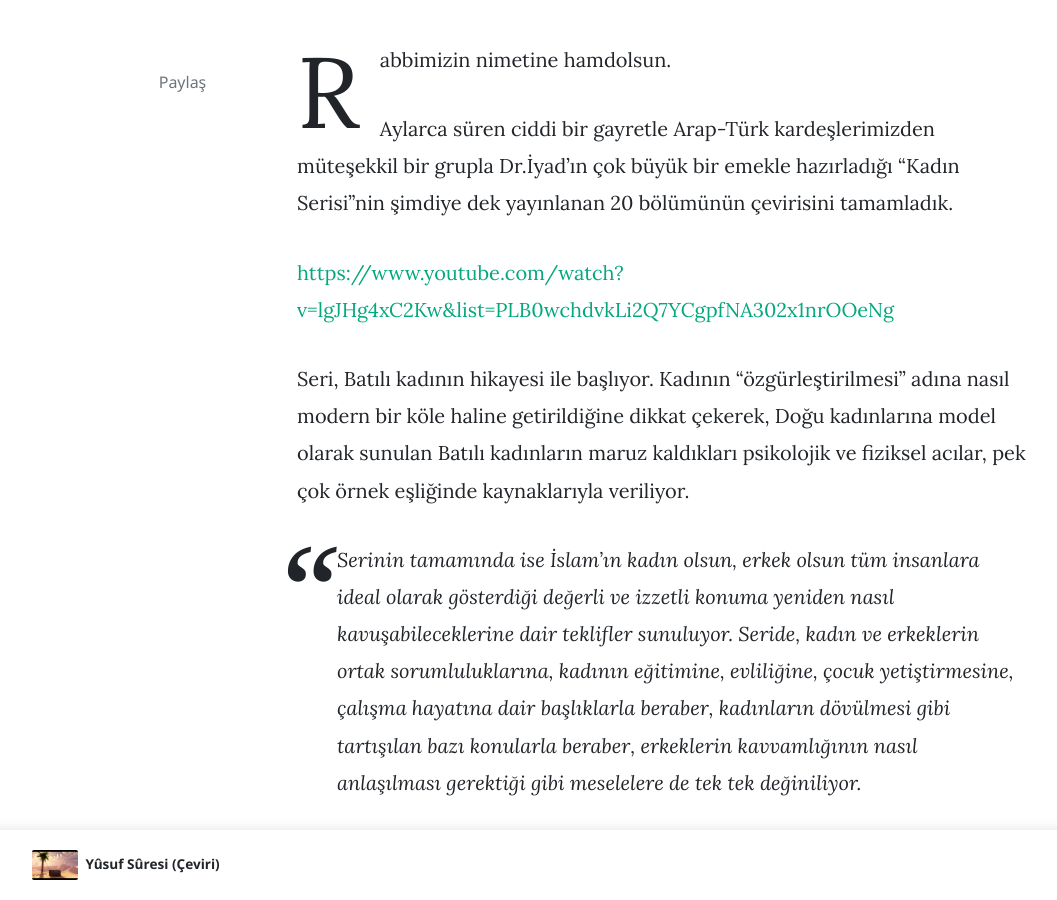
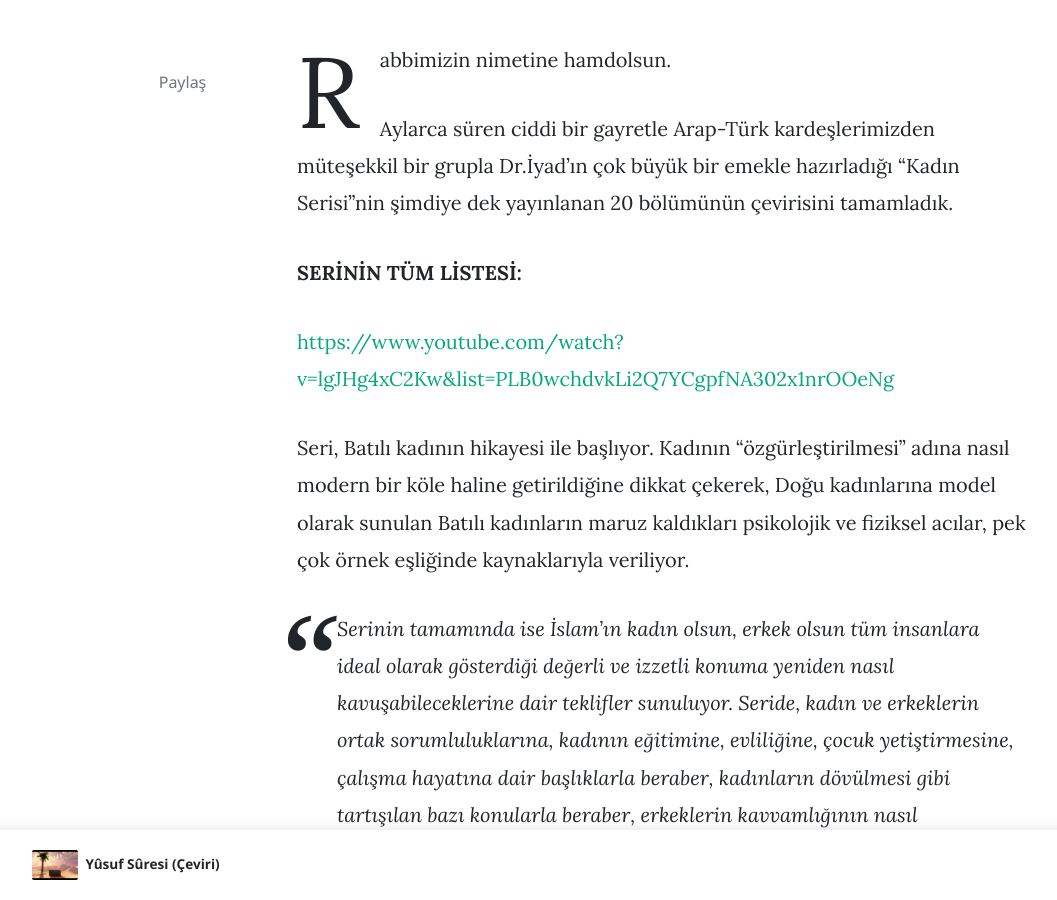
Before and after one commit to kulliyetuneva/website, a Jekyll site: the page built from _posts/2022-01-23-dr-iyad-kunaybinin-kadin-ve-aile-serisinin-tamami-yayinda.md, in a window 1280 px wide and 900 px high, scrolled down 518 px. Shown: the whole window, without its empty margins (73-1130 px from the left). Built offline with Jekyll 4.4.1, drawn with Linux system fonts in a browser that asks for light colours; nearby versions of some CDN libraries; comment, search, counter and statistics services are not loaded.

Commit message:
Update Yazı “2022-01-23-dr-iyad-kunaybinin-kadin-ve-aile-serisinin-tamami-yayinda”

```diff
--- a/_posts/2022-01-23-dr-iyad-kunaybinin-kadin-ve-aile-serisinin-tamami-yayinda.md
+++ b/_posts/2022-01-23-dr-iyad-kunaybinin-kadin-ve-aile-serisinin-tamami-yayinda.md
@@ -15,6 +15,8 @@ image: /assets/images/131155277_3879462268779616_3831901588475147521_n.jpg
 Rabbimizin nimetine hamdolsun.
 
 Aylarca süren ciddi bir gayretle Arap-Türk kardeşlerimizden müteşekkil bir grupla Dr.İyad'ın çok büyük bir emekle hazırladığı "Kadın Serisi"nin şimdiye dek yayınlanan 20 bölümünün çevirisini tamamladık.
+
+**SERİNİN TÜM LİSTESİ:**
 
 <https://www.youtube.com/watch?v=lgJHg4xC2Kw&list=PLB0wchdvkLi2Q7YCgpfNA302x1nrOOeNg>
 
```
